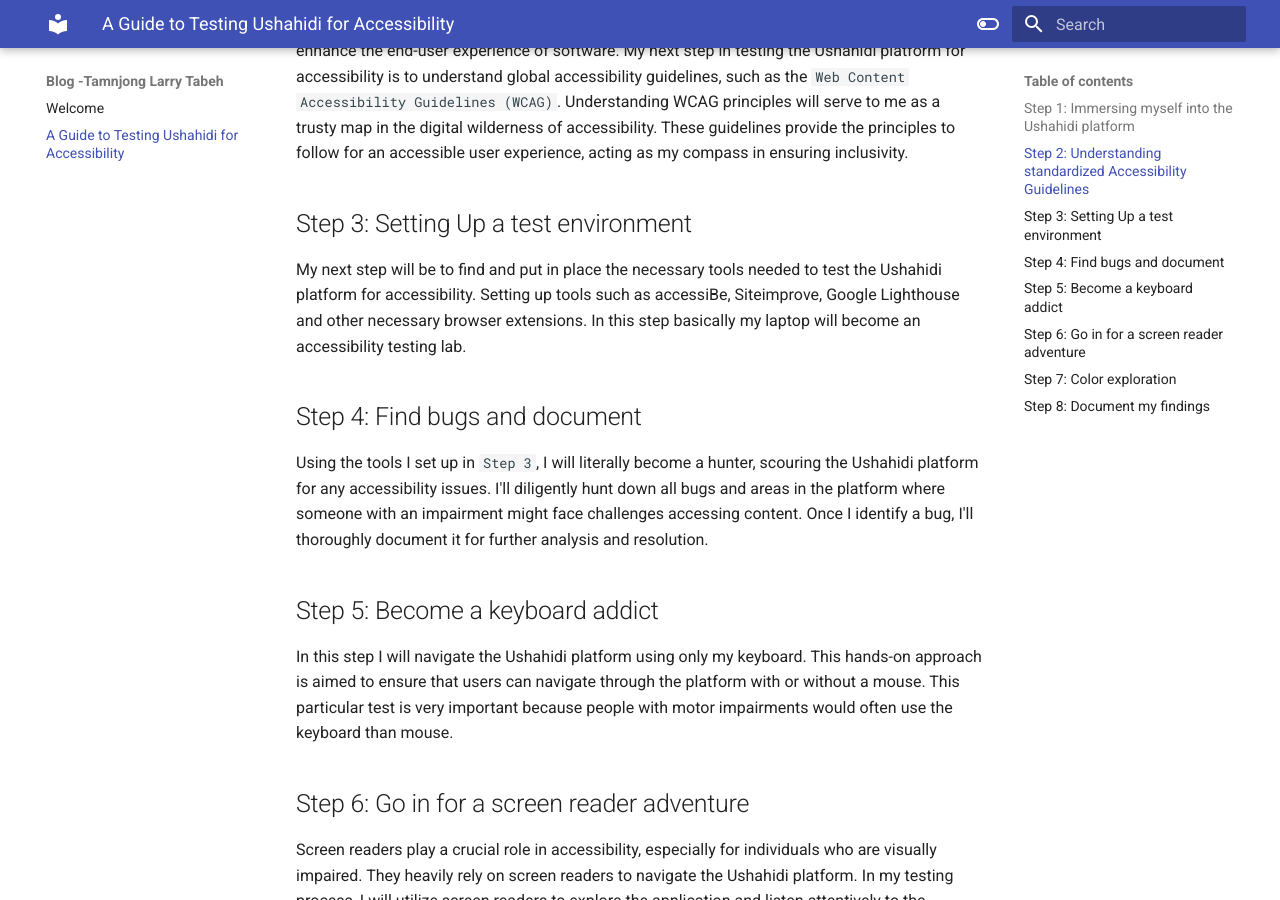
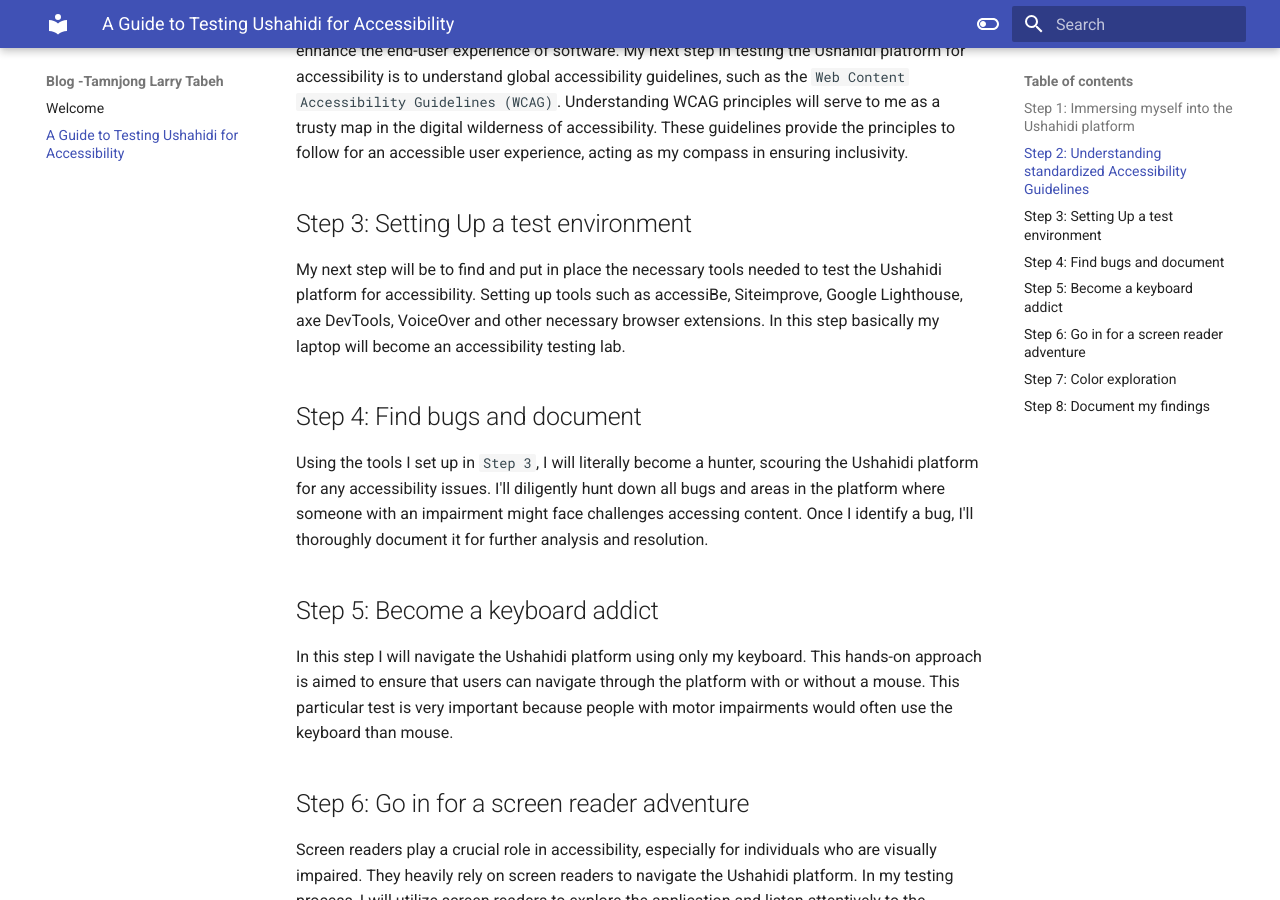
Before and after one commit to larrytamnjong/blog, an MkDocs documentation site: the page built from docs/ushahidiaccessibility.md, in a window 1280 px wide and 900 px high, scrolled down 682 px. Built offline with MkDocs 1.6.1 and Material for MkDocs 9.7.7, drawn with Linux system fonts in a browser that asks for light colours.

Commit message:
add more tools

```diff
--- a/docs/ushahidiaccessibility.md
+++ b/docs/ushahidiaccessibility.md
@@ -13,7 +13,7 @@
 
 ## Step 3: Setting Up a test environment
 
-My next step will be to find and put in place the necessary tools needed to test the Ushahidi platform for accessibility. Setting up tools such as accessiBe, Siteimprove, Google Lighthouse and other necessary browser extensions. In this step basically my laptop will become an accessibility testing lab.
+My next step will be to find and put in place the necessary tools needed to test the Ushahidi platform for accessibility. Setting up tools such as accessiBe, Siteimprove, Google Lighthouse, axe DevTools, VoiceOver and other necessary browser extensions. In this step basically my laptop will become an accessibility testing lab.
 
 ## Step 4: Find bugs and document
 
```
